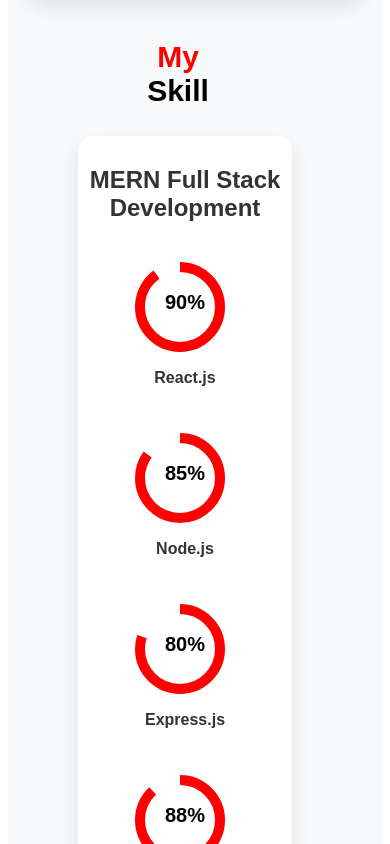
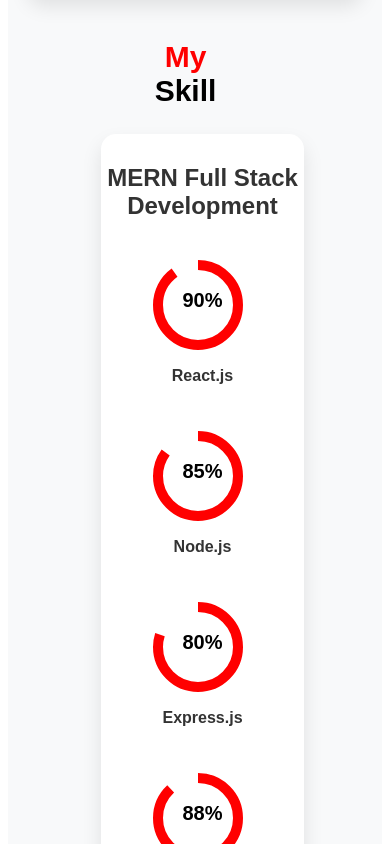
Before and after one commit to mbr0775/mbrportfolio, a React (Create React App) app: page / in a window 390 px wide. Shown: the part 4560-5404 px from the top of the page. Built offline with nearby package versions, Linux system fonts and the light colour scheme.

Commit message:
Change 5

```diff
--- a/src/Pages/Resume/Components/Skills/Skills.css
+++ b/src/Pages/Resume/Components/Skills/Skills.css
@@ -150,11 +150,11 @@
     }
 
     .skills-category {
-      padding: 7px;
-      transform: translateX(-50px);
-      width: 200px;
+      padding: 5px;
+      transform: translateX(-40px);
+      width: 193px;
       padding-top: 10px;
-      margin: 10px;
+      margin: 8px;
 
     }
 
```
